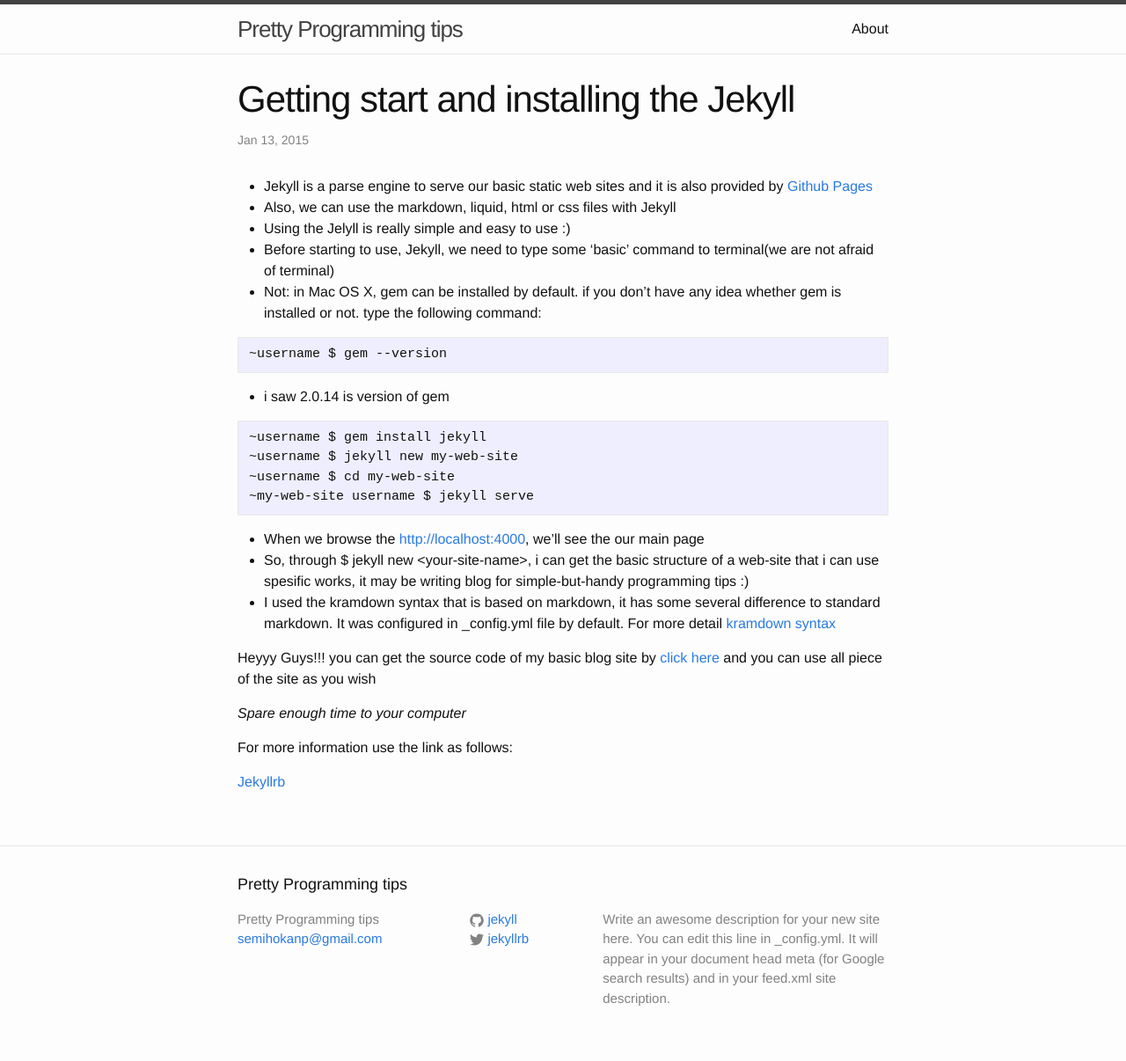
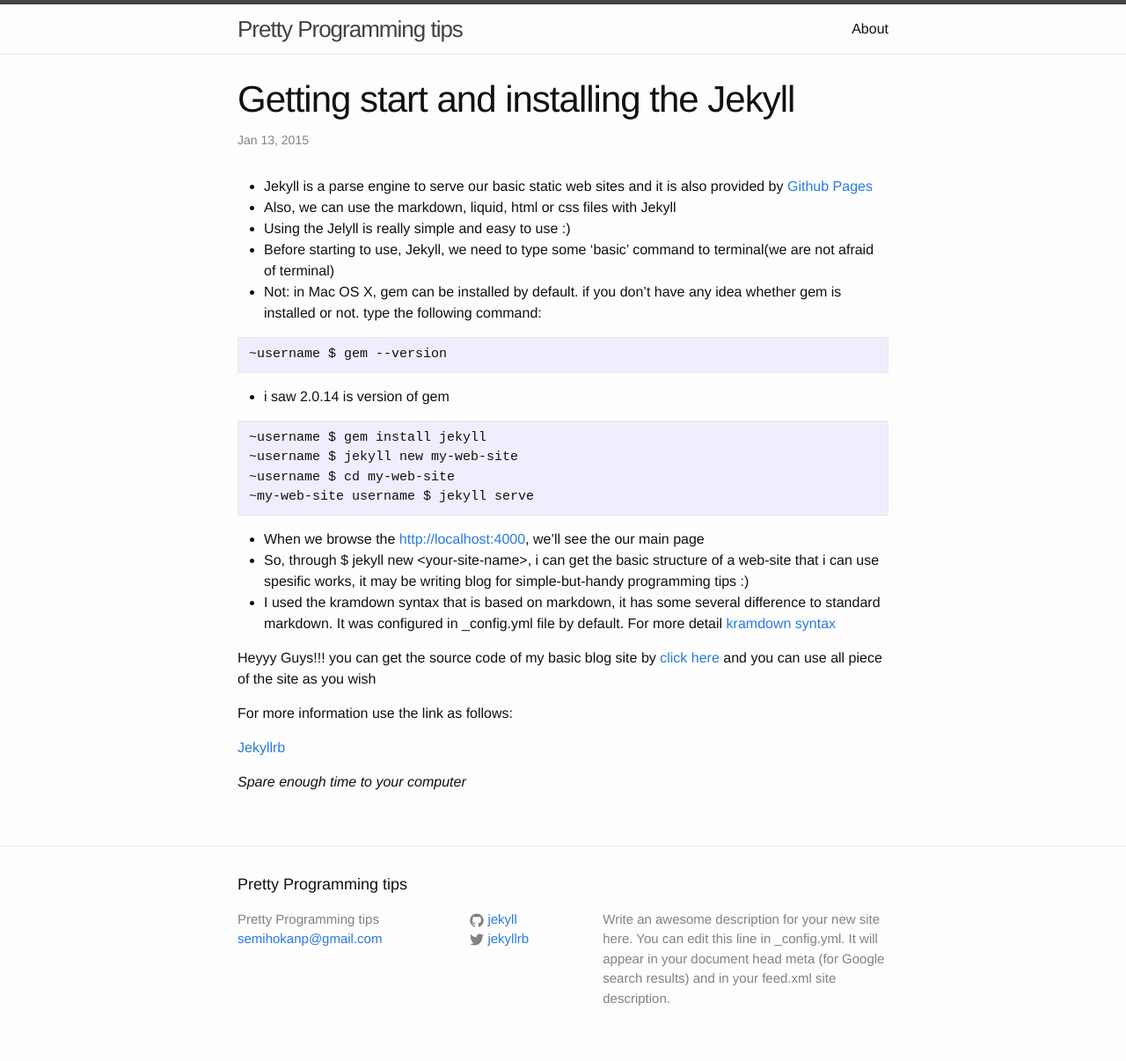
Before and after one commit to semihokanpehlivan/semihokanpehlivan.github.io, a Jekyll site: the page built from _posts/2015-1-13-getting-start-and-installing-the-jekyll.md, in a window 1280 px wide. Shown: the whole page at 88% size. Built offline with Jekyll 4.4.1, drawn with Linux system fonts in a browser that asks for light colours.

Commit message:
changed the orders

```diff
--- a/_posts/2015-1-13-getting-start-and-installing-the-jekyll.md
+++ b/_posts/2015-1-13-getting-start-and-installing-the-jekyll.md
@@ -30,8 +30,8 @@ it may be writing blog for simple-but-handy programming tips :)
 
 Heyyy Guys!!! you can get the source code of my basic blog site by [click here](https://github.com/semihokanpehlivan/semihokanpehlivan.github.io "semihokan") and you can use all piece of the site as you wish
 
-*Spare enough time to your computer*
-
 For more information use the link as follows:
 
 [Jekyllrb](https://jekyllrb.com "Jekyllrb")
+
+*Spare enough time to your computer*
```
Also changed, not shown: 2 other files.
